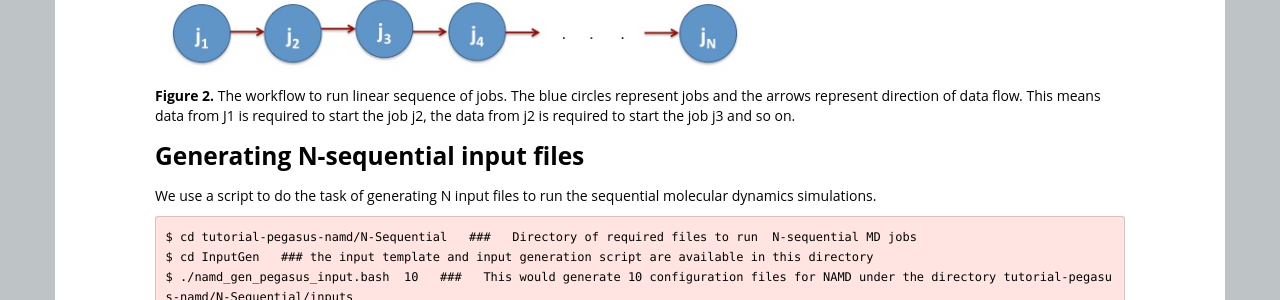
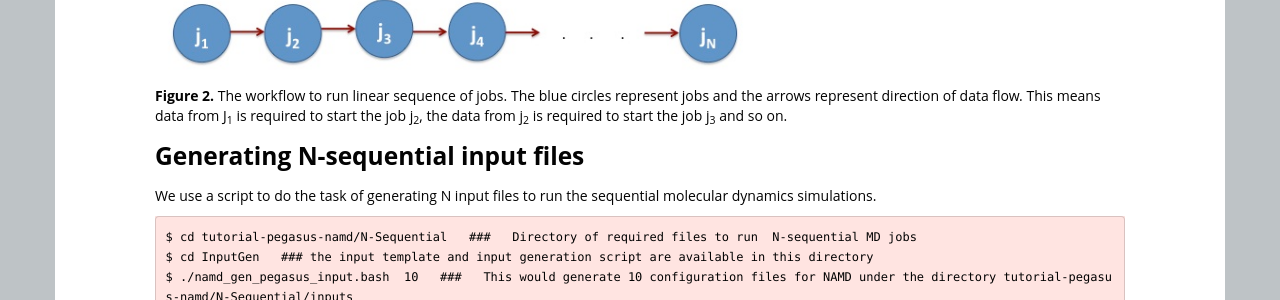
Before and after one commit to SWC-OSG-Workshop/2015-03-03-iupui, a Jekyll site: the page built from novice/DHTC/06a-pegasus-namd.md, in a window 1280 px wide and 900 px high, scrolled down 4358 px. Shown: the part 174-474 px from the top of the window. Built offline with Jekyll 4.4.1, drawn with Linux system fonts in a browser that asks for light colours.

Commit message:
edit pegasus lesson

```diff
--- a/novice/DHTC/06a-pegasus-namd.md
+++ b/novice/DHTC/06a-pegasus-namd.md
@@ -210,7 +210,7 @@ Here, the NAMD jobs are executed one-by-one. In these sequential executions, the
    <img alt="pegasus-namd-Nseqjob" src="{{page.root}}/novice/DHTC/PegasusNAMDImages/N-seq.png" width="600">
 </div>
 
-**Figure 2.** The workflow to run linear sequence of jobs. The blue circles represent jobs and the arrows represent direction of data flow. This means data from J1 is required to start the job j2, the data from j2 is required to start the job j3 and so on.
+**Figure 2.** The workflow to run linear sequence of jobs. The blue circles represent jobs and the arrows represent direction of data flow. This means data from J<sub>1</sub> is required to start the job j<sub>2</sub>, the data from j<sub>2</sub> is required to start the job j<sub>3</sub> and so on.
 
 <h3> Generating N-sequential input  files </h3>
 
```
